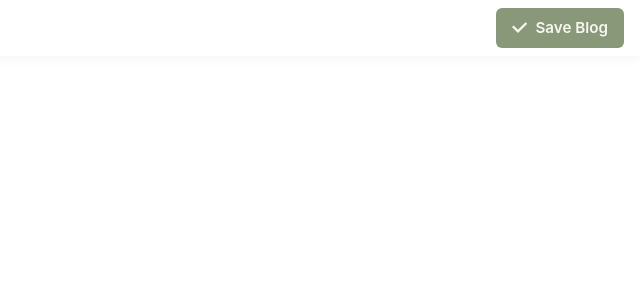
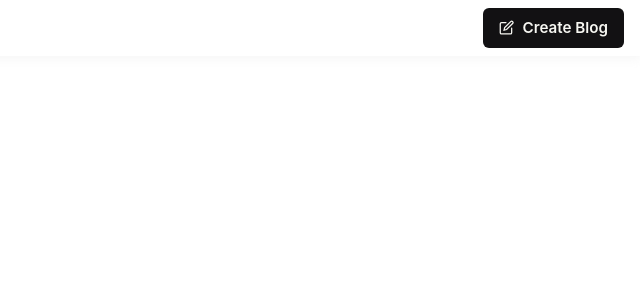
Before and after one commit to Atishay-J/beelog, a React (Vite) app in the folder client/: page / in a window 1280 px wide. Shown: the top 300 px of the page, without its empty margins (640-1280 px from the left). Built offline with nearby package versions, Linux system fonts and the light colour scheme.

Commit message:
feat: add routings

```diff
--- a/client/src/App.tsx
+++ b/client/src/App.tsx
@@ -1,11 +1,14 @@
+import { Route, Routes } from 'react-router-dom';
 import './App.css';
+import Blog from './pages/Blog';
 import Home from './pages/Home';
 
 function App() {
   return (
-    <>
-      <Home />
-    </>
+    <Routes>
+      <Route path="/" element={<Home />} />
+      <Route path="/write-blog" element={<Blog />} />
+    </Routes>
   );
 }
 
--- /dev/null
+++ b/client/src/components/Blog/Editor/index.tsx
@@ -0,0 +1,10 @@
+import { Input, Textarea, VStack } from '@chakra-ui/react';
+
+export default function Editor() {
+  return (
+    <VStack w="80%">
+      <Input type="type" placeholder="title" size="md" />
+      <Textarea placeholder="write your story..." />
+    </VStack>
+  );
+}
--- a/client/src/components/Buttons/CreateBlog.tsx
+++ b/client/src/components/Buttons/CreateBlog.tsx
@@ -1,8 +1,15 @@
 import { EditIcon } from '@chakra-ui/icons';
 import ButtonBase from './ButtonBase';
+import { useNavigate } from 'react-router-dom';
 
 export default function CreateBlog() {
+  const navigate = useNavigate();
+
   return (
-    <ButtonBase callback={() => {}} icon={<EditIcon />} text="Create Blog" />
+    <ButtonBase
+      callback={() => navigate('/write-blog')}
+      icon={<EditIcon />}
+      text="Create Blog"
+    />
   );
 }
--- a/client/src/main.tsx
+++ b/client/src/main.tsx
@@ -3,11 +3,14 @@ import ReactDOM from 'react-dom/client';
 import App from './App.tsx';
 import './index.css';
 import { ChakraProvider } from '@chakra-ui/react';
+import { BrowserRouter as Router } from 'react-router-dom';
 
 ReactDOM.createRoot(document.getElementById('root')!).render(
   <React.StrictMode>
-    <ChakraProvider>
-      <App />
-    </ChakraProvider>
+    <Router>
+      <ChakraProvider>
+        <App />
+      </ChakraProvider>
+    </Router>
   </React.StrictMode>
 );
--- a/client/src/pages/Blog.tsx
+++ b/client/src/pages/Blog.tsx
@@ -1,3 +1,12 @@
+import { VStack } from '@chakra-ui/react';
+import Editor from '../components/Blog/Editor';
+import Navbar from '../components/Navbar';
+
 export default function Blog() {
-  return <div>Read Blog</div>;
+  return (
+    <VStack>
+      <Navbar variant="SAVE" />
+      <Editor />
+    </VStack>
+  );
 }
--- a/client/src/pages/Home.tsx
+++ b/client/src/pages/Home.tsx
@@ -4,7 +4,7 @@ import Navbar from '../components/Navbar';
 export default function Home() {
   return (
     <VStack>
-      <Navbar variant="SAVE" />
+      <Navbar variant="CREATE" />
     </VStack>
   );
 }
```
